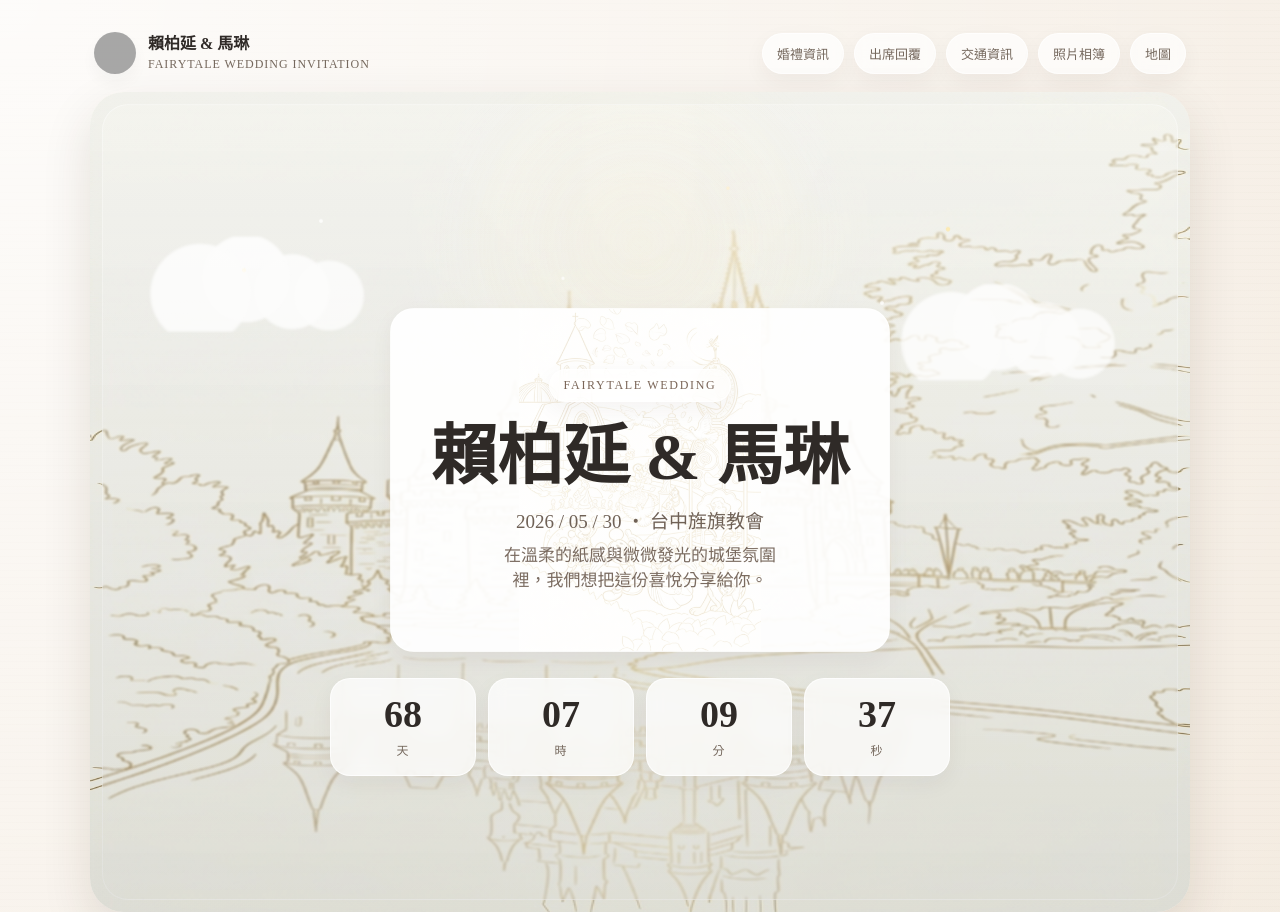
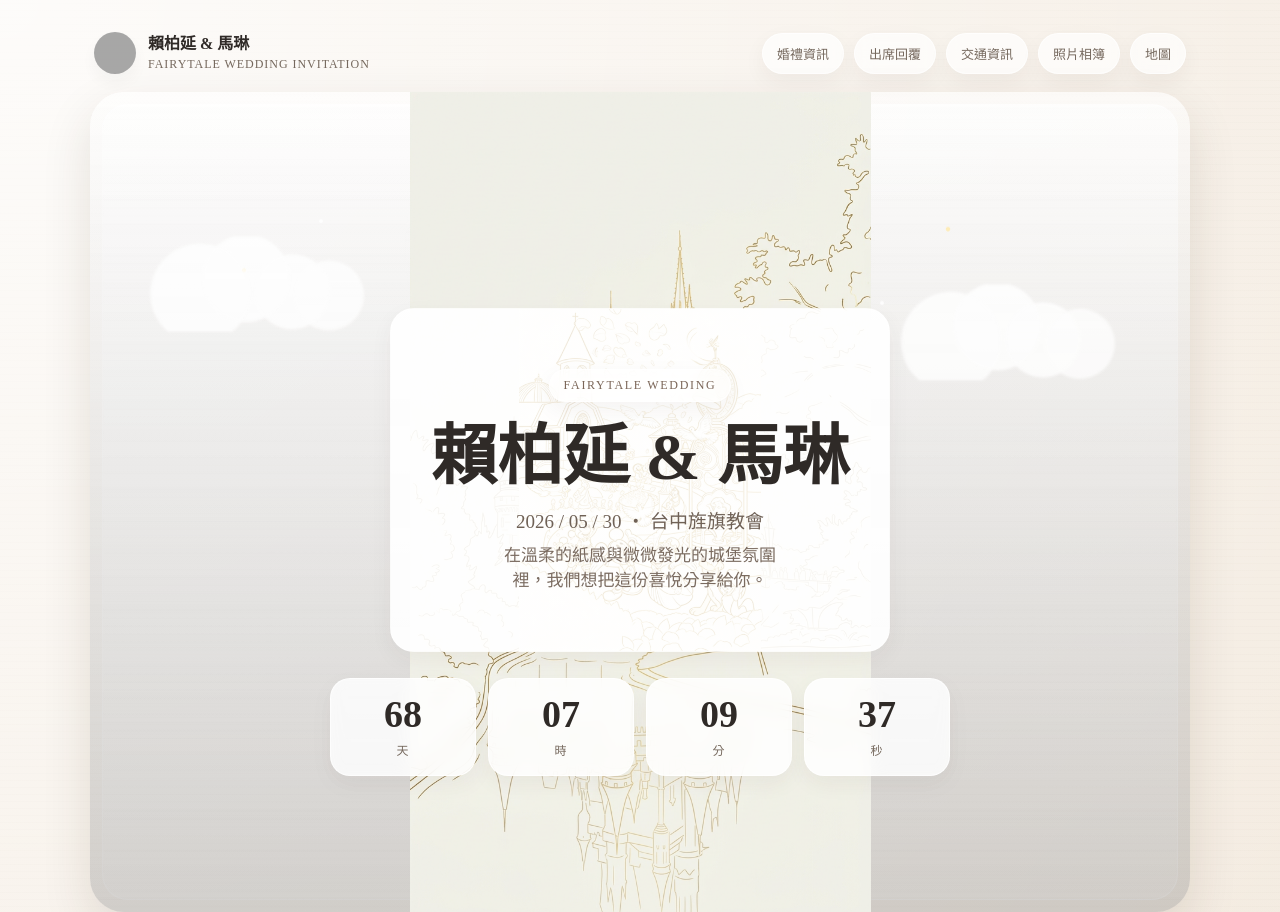
Before and after one commit to ccccc4720/wedding-website-py, a plain HTML site: page index.html in a window 1280 px wide. Shown: the top 912 px of the page. Drawn offline with nearby package versions, Linux system fonts and the light colour scheme; grey boxes are pictures that could not be loaded.

Commit message:
Update index.html

```diff
--- a/index.html
+++ b/index.html
@@ -124,7 +124,6 @@
       box-shadow:0 12px 22px rgba(68,45,30,.08);
     }
 
-    /* 將大背景替換為 castle_0.png 並設定 100% 100% 強制延展 */
     .hero{
       position:relative;
       min-height:clamp(500px, 68vw, 820px);
@@ -132,12 +131,8 @@
       overflow:hidden;
       box-shadow:0 20px 50px rgba(60,38,20,.12);
       isolation:isolate;
-      background:
-        linear-gradient(180deg, rgba(255,255,255,.15), rgba(255,255,255,.05)),
-        url("./castle_0.png");
-      background-size:100% 100%;
-      background-position:center;
-      background-repeat:no-repeat;
+      /* 拿掉原本的 bg_scene.png，改為乾淨的漸層底色，讓新城堡能有留白空間 */
+      background: linear-gradient(180deg, rgba(255,255,255,.6), rgba(255,255,255,.2));
     }
 
     .hero::before{
@@ -148,7 +143,7 @@
       border:1px solid rgba(255,255,255,.36);
       background:
         linear-gradient(180deg, rgba(255,255,255,.22), rgba(255,255,255,.04)),
-        radial-gradient(circle at 50% 18%, rgba(255,248,235,.25), transparent 28%);
+        radial-gradient(circle at 50% 18%, rgba(255,248,235,.35), transparent 28%);
       backdrop-filter:blur(1px);
       z-index:0;
     }
@@ -158,19 +153,18 @@
       position:absolute;
       inset:0;
       background:
-        linear-gradient(180deg, rgba(255,255,255,.05), rgba(0,0,0,.08)),
-        radial-gradient(circle at 50% 18%, rgba(255,242,205,.15), transparent 24%);
+        linear-gradient(180deg, rgba(255,255,255,.05), rgba(0,0,0,.16)),
+        radial-gradient(circle at 50% 18%, rgba(255,242,205,.25), transparent 24%);
       z-index:0;
     }
 
     .hero-sparkles,
-    .hero-cloud {
+    .hero-cloud,
+    .castle-silhouette{
       position:absolute;
       pointer-events:none;
       z-index:1;
     }
-
-    /* 已將原本的 .castle-silhouette 及多邊形剪裁（褐色方塊）移除，保留雲朵與星光 */
 
     .hero-sparkles{
       inset:0;
@@ -207,6 +201,17 @@
       right:6%;
       transform:scale(.92);
       animation:floatCloud 10s ease-in-out infinite reverse;
+    }
+
+    /* 將原本的色塊剪影替換成 castle_0.png，設定垂直 100%、水平保持比例居中 */
+    .castle-silhouette{
+      top: 0;
+      left: 0;
+      right: 0;
+      bottom: 0;
+      height: 100%;
+      background: url('./castle_0.png') no-repeat center bottom;
+      background-size: auto 100%;
     }
 
     .hero-inner{
@@ -269,7 +274,7 @@
     }
 
     .count-item{
-      background:rgba(255,255,255,.75);
+      background:rgba(255,255,255,.85);
       border:1px solid rgba(255,255,255,.72);
       border-radius:20px;
       padding:16px 10px;
@@ -313,16 +318,6 @@
       overflow:hidden;
     }
 
-    /* 特別替婚禮資訊卡片 (#info) 加入 bg_fig2.png 的背景設定 */
-    #info.card {
-      background:
-        linear-gradient(rgba(255, 255, 255, 0.88), rgba(255, 255, 255, 0.88)),
-        url('./bg_fig2.png');
-      background-size: cover;
-      background-position: center;
-      background-repeat: no-repeat;
-    }
-
     .card-body{
       padding:24px;
     }
@@ -364,9 +359,8 @@
       padding:16px;
       border-radius:18px;
       border:1px solid rgba(90,70,55,.08);
-      background:rgba(255,255,255,.85); /* 稍微調白一點讓文字更清楚 */
+      background:rgba(255,255,255,.72);
       box-shadow:var(--shadow-soft);
-      backdrop-filter: blur(4px);
     }
 
     .info-key{
@@ -807,10 +801,9 @@
       <div class="hero-sparkles"></div>
       <div class="hero-cloud cloud-left"></div>
       <div class="hero-cloud cloud-right"></div>
-      <!-- 拿掉 <div class="castle-silhouette"></div> -->
+      <div class="castle-silhouette"></div>
 
       <div class="hero-inner">
-        <!-- 保留原本的邀請文字浮水印區塊 -->
         <div style="
           background-image: linear-gradient(rgba(255, 255, 255, 0.85), rgba(255, 255, 255, 0.85)), url('./bg_fig1.png');
           background-color: rgba(255, 255, 255, 0.5);
@@ -856,8 +849,10 @@
     </section>
 
     <section class="grid two">
-      <!-- 婚禮資訊卡片，CSS中已為 #info 加入 bg_fig2.png -->
-      <article class="card reveal reveal-left" id="info">
+      <!-- 在這裡為婚禮資訊卡片加上 bg_fig2.png 作為底紋背景 -->
+      <article class="card reveal reveal-left" id="info" style="
+        background: linear-gradient(rgba(255, 255, 255, 0.85), rgba(255, 255, 255, 0.85)), url('./bg_fig2.png') no-repeat center / cover;
+      ">
         <div class="card-body">
           <div class="section-head">
             <span class="section-tag">WEDDING DETAILS</span>
```
